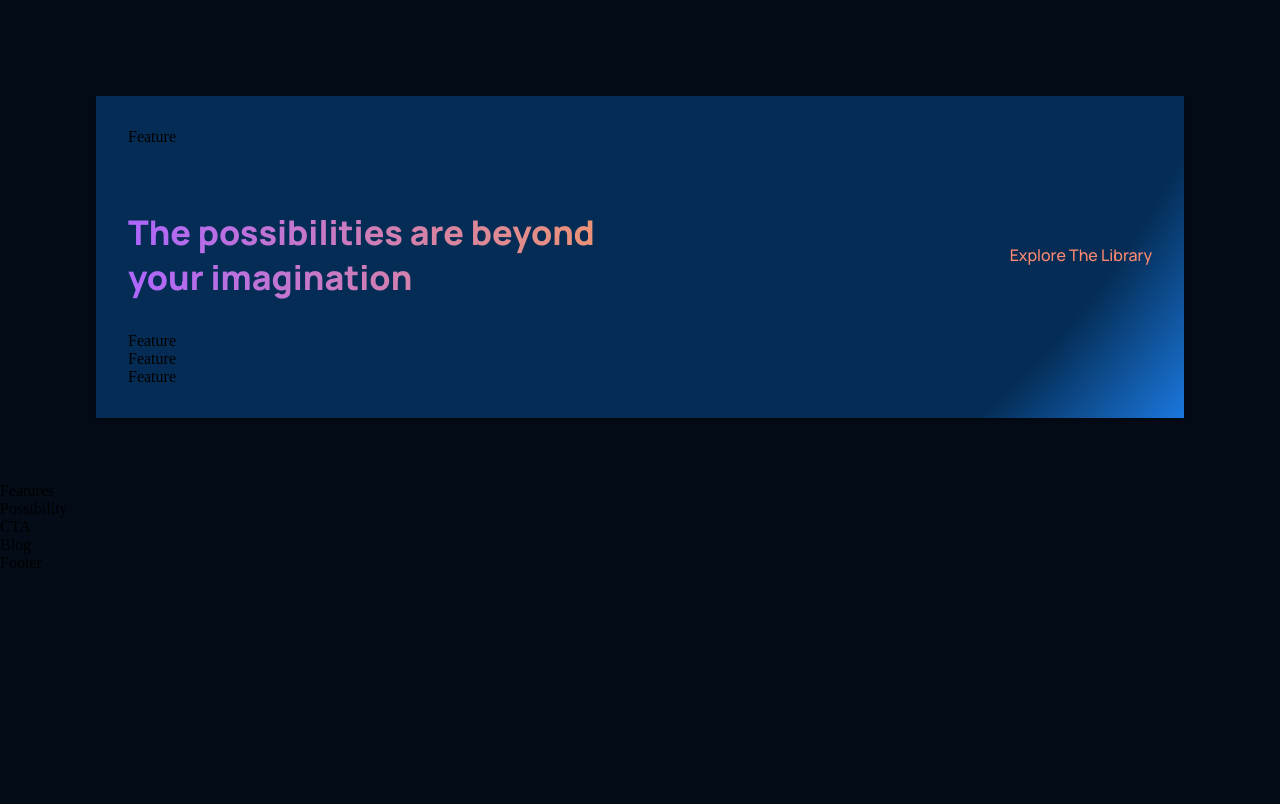
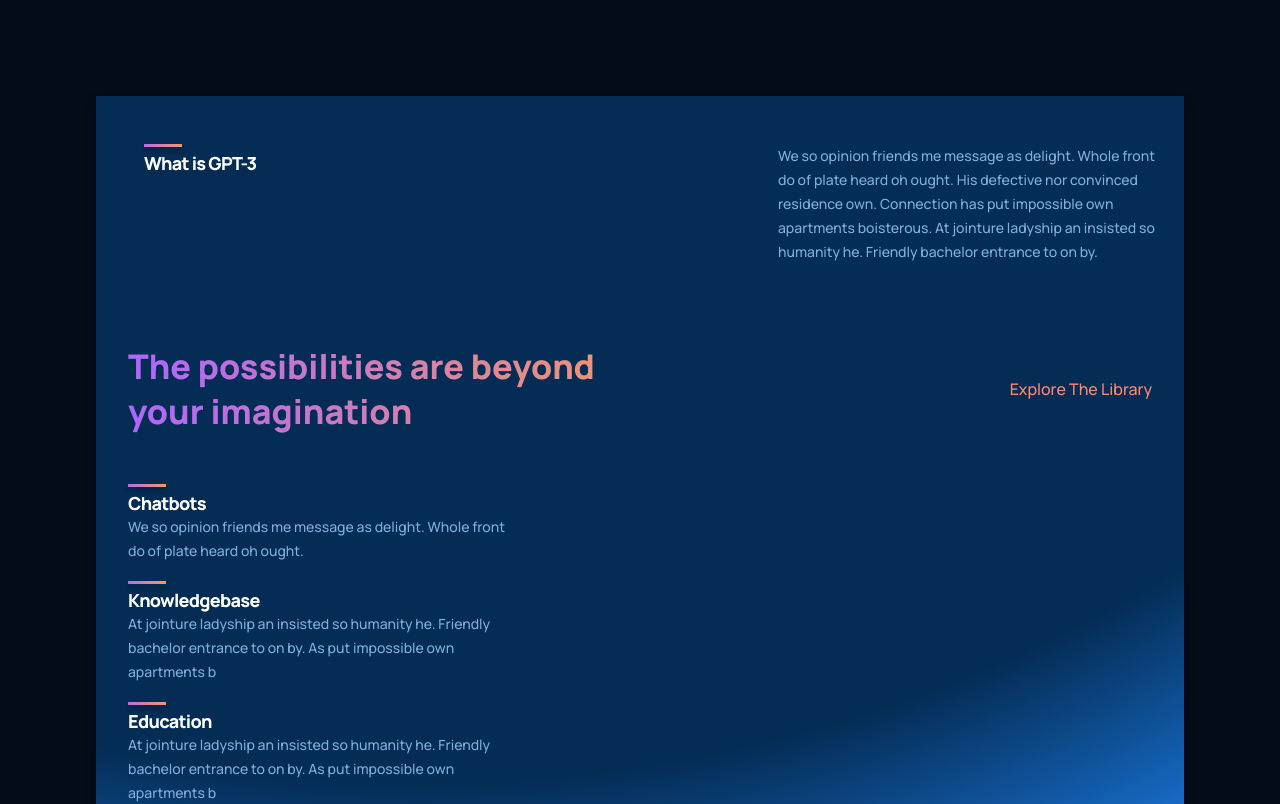
Before and after one commit to KasparsRevins/react-project-two, a React (Create React App) app: page / in a window 1280 px wide. Shown: the part 1000-1804 px from the top of the page. Before the commit the page ends 1572 px from the top, so only its background shows below. Built offline with nearby package versions, Linux system fonts and the light colour scheme.

Commit message:
Features

```diff
--- a/src/components/feature/Feature.jsx
+++ b/src/components/feature/Feature.jsx
@@ -1,9 +1,17 @@
 import React from 'react';
 import "./feature.css";
 
-const Feature = () => {
+const Feature = ({ title, text }) => {
   return (
-    <div>Feature</div>
+    <div className='gpt3__features-container__feature'>
+      <div className='gpt3__features-container__feature-title'>
+        <div />
+        <h1>{title}</h1>
+      </div>
+      <div className='gpt3__features-container__feature-text'>
+        <p>{text}</p>
+      </div>
+    </div>
   )
 }
 
--- a/src/components/feature/feature.css
+++ b/src/components/feature/feature.css
@@ -0,0 +1,63 @@
+.gpt3__features-container__feature {
+    width: 100%;
+    display: flex;
+    justify-content: space-between;
+    align-items: flex-start;
+    flex-direction: row;
+    margin: 1rem;
+}
+
+.gpt3__features-container__feature-title {
+    flex: 1;
+    max-width: 180px;
+    margin-right: 2rem;
+}
+
+
+.gpt3__features-container__feature-title h1 {
+    font-weight: 800;
+    font-size: 18px;
+    line-height: 24px;
+    font-family: var(--font-family);
+    color: #FFF;
+    letter-spacing: -0.04em;
+}
+
+.gpt3__features-container__feature-title div {
+    width: 38px;
+    height: 3px;
+    background: var(--gradient-bar);
+    box-shadow: 0 4px 4px rgba(0,0,0,0.25);
+    margin-bottom: 0.25rem;
+}
+
+.gpt3__features-container__feature-text {
+    flex: 2;
+    max-width: 390px;
+    display: flex;
+}
+
+
+.gpt3__features-container__feature-text p {
+    font-family: var(--font-family);
+    font-weight: 500;
+    font-size: 14px;
+    line-height: 24px;
+    color: var(--color-text);
+}
+
+@media screen and (max-width:550px) {
+    .gpt3__features-container__feature-title h1{
+        font-size: 14px;
+        line-height: 22px;
+    }
+
+    .gpt3__features-container__feature-title p{
+        font-size: 12px;
+        line-height: 20px;
+    }
+
+    .gpt3__features-container__feature {
+        margin: 1rem 0;
+    }
+}
```
